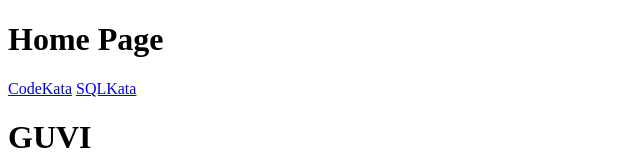
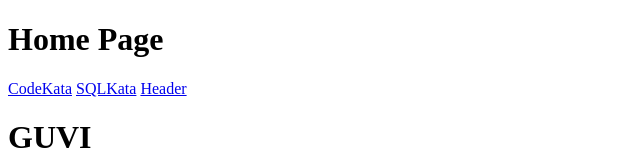
Before and after one commit to avikeshari/js-fswd, a React (Vite) app: page / in a window 1280 px wide. Shown: the top 160 px of the page, without its empty margins (0-640 px from the left). Built offline with nearby package versions, Linux system fonts and the light colour scheme.

Commit message:
Basic React Router

```diff
--- a/src/App.jsx
+++ b/src/App.jsx
@@ -1,9 +1,10 @@
 import React from 'react'
 import { createBrowserRouter , RouterProvider } from 'react-router';
-/*import axios from 'axios'
-import Menu from'./components/Menu.jsx'
+//import axios from 'axios'
+//import Menu from'./components/Menu.jsx'
+import Header from'./components/Header.jsx'
 
-const App = () => {
+/*const App = () => {
 
     //const [count, setCount] = React.useState(0);
     const [count, setCount] = React.useState([]);*/
@@ -136,6 +137,10 @@ const router = createBrowserRouter([
     {
         path: '/sqlkata',
         element: <h1>SQL Kata Page</h1>
+    },
+    {
+        path: '/header',
+        element: <Header />
     }
 ]);
 
@@ -145,6 +150,8 @@ const App = () => {
         <a href="/codekata">CodeKata</a>
         &nbsp;
         <a href="/sqlkata">SQLKata</a>
+        &nbsp;
+        <a href="/header">Header</a>
     </div>
 }
 
```
